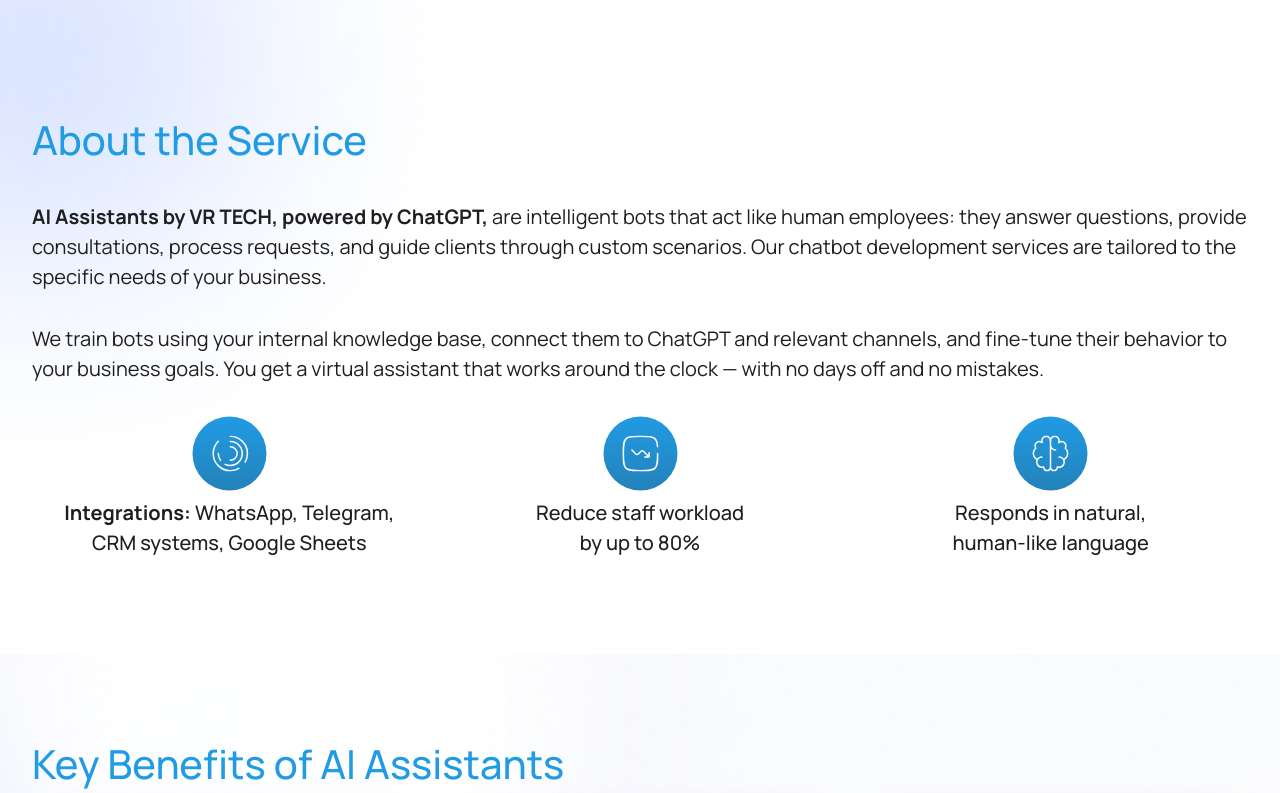
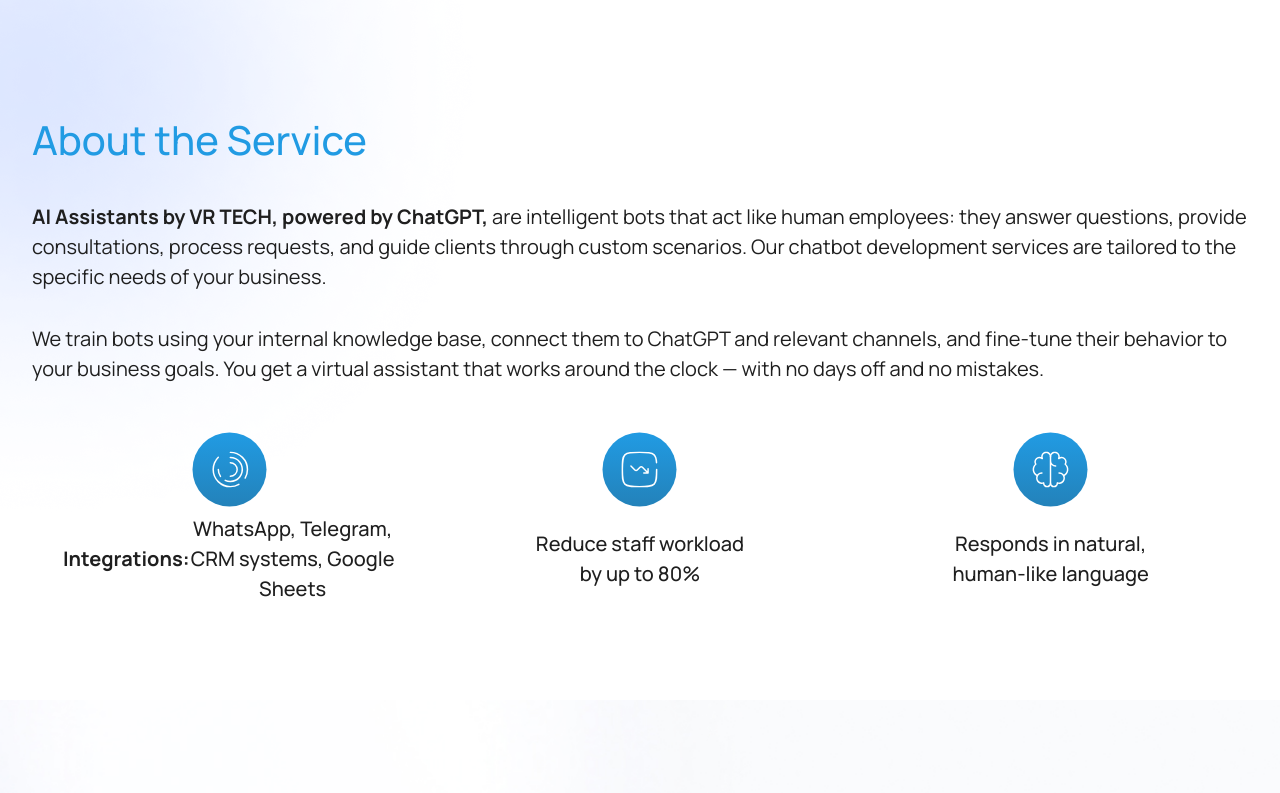
Before and after one commit to lilusia-li/vrtech, a Next.js app: page /en/ai in a window 1280 px wide. Shown: the part 630-1423 px from the top of the page. Built offline with nearby package versions, Linux system fonts and the light colour scheme.

Commit message:
(Opportunities) full adaptive

```diff
--- a/app/components/Opportunities.jsx
+++ b/app/components/Opportunities.jsx
@@ -19,12 +19,17 @@
   ];
 
   return (
-    <section className="flex flex-col gap-y-[2rem] z-10">
-      <div className="flex flex-col gap-y-[2rem]">
+    <section
+      className="flex flex-col items-center gap-y-[1rem] sm:gap-y-[2rem] z-10
+      max-sm:max-w-[25rem] max-lg:max-w-[38.75rem]"
+    >
+      <div className="flex flex-col gap-y-[0.7rem] sm:gap-y-[2rem]">
         <h2
-          className={clsx("text-accent  font-medium", {
-            "text-[2.5rem]": currentLocale === "en",
-            "text-[1.875rem]": currentLocale === "ru",
+          className={clsx("text-accent font-medium", {
+            "text-[1rem] sm:text-[1.625rem] md:text-[2.5rem]":
+              currentLocale === "en",
+            "text-[1rem] sm:text-[1.625rem] text-[1.875rem]":
+              currentLocale === "ru",
           })}
         >
           {o.title}
@@ -32,7 +37,10 @@
 
         {o.description.map((paragraph, index) => {
           return (
-            <p key={paragraph}>
+            <p
+              key={paragraph}
+              className="text-[0.6875rem] sm:text-[1.125rem] lg:text-[1.25rem]"
+            >
               {index === 0 ? (
                 <span className="font-bold">{o.description_strong || ""}</span>
               ) : (
@@ -45,17 +53,29 @@
         })}
       </div>
 
-      <ul className="flex justify-around gap-x-[1rem]">
-        {opportunities.map((opportunity, index) => {
+      <ul
+        className="flex justify-around gap-[1rem]
+        flex-col lg:flex-row
+        md:mt-[1rem] max-lg:max-w-fit lg:w-full"
+      >
+        {opportunities.map((opportunity) => {
           return (
             <li
               key={opportunity.name}
-              className="pt-[82px] text-center font-medium flex-1"
+              className="flex flex-1 items-center lg:justify-center
+              text-start lg:text-center lg:max-w-[20.8rem]
+
+              font-medium text-[0.75rem] sm:text-[1.1875rem] lg:text-[1.25rem]
+
+              bg-[length:45px_45px] lg:bg-[length:75px_75px]
+              bg-left lg:bg-top
+              bg-no-repeat
+              min-h-[45px]
+
+              max-lg:pl-[60px] lg:pt-[82px]
+              max-lg:whitespace-normal"
               style={{
                 backgroundImage: `url(${opportunity.imageSrc})`,
-                backgroundPosition: "top",
-                backgroundSize: "75px 75px",
-                backgroundRepeat: "no-repeat",
               }}
             >
               <span className="font-bold">
```
